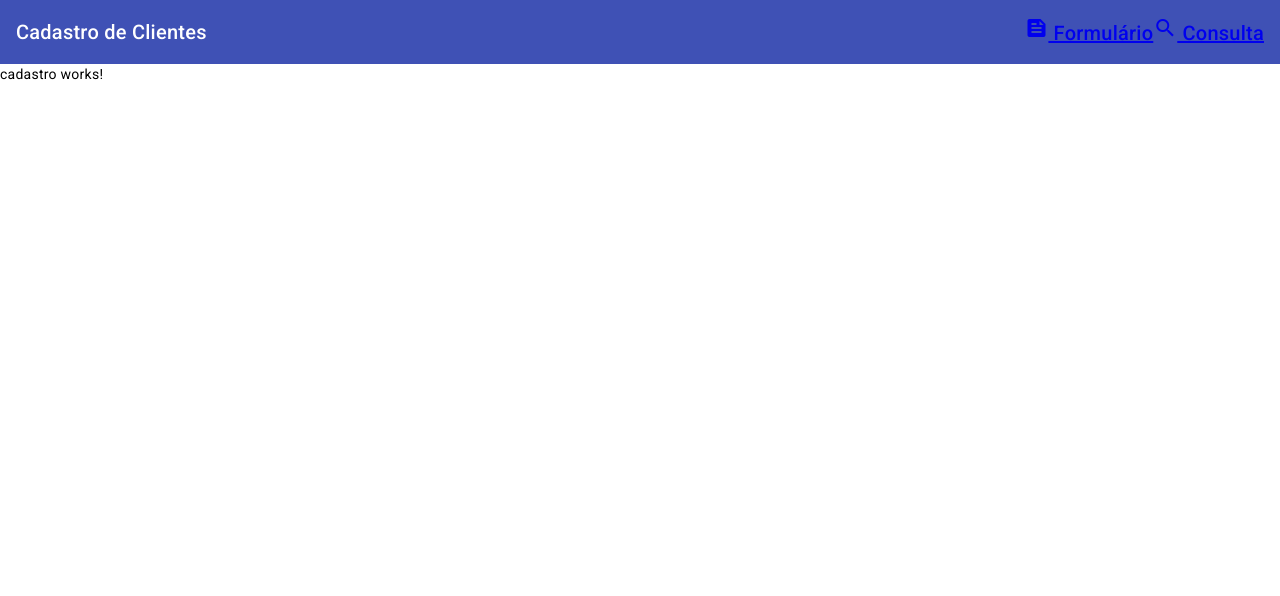
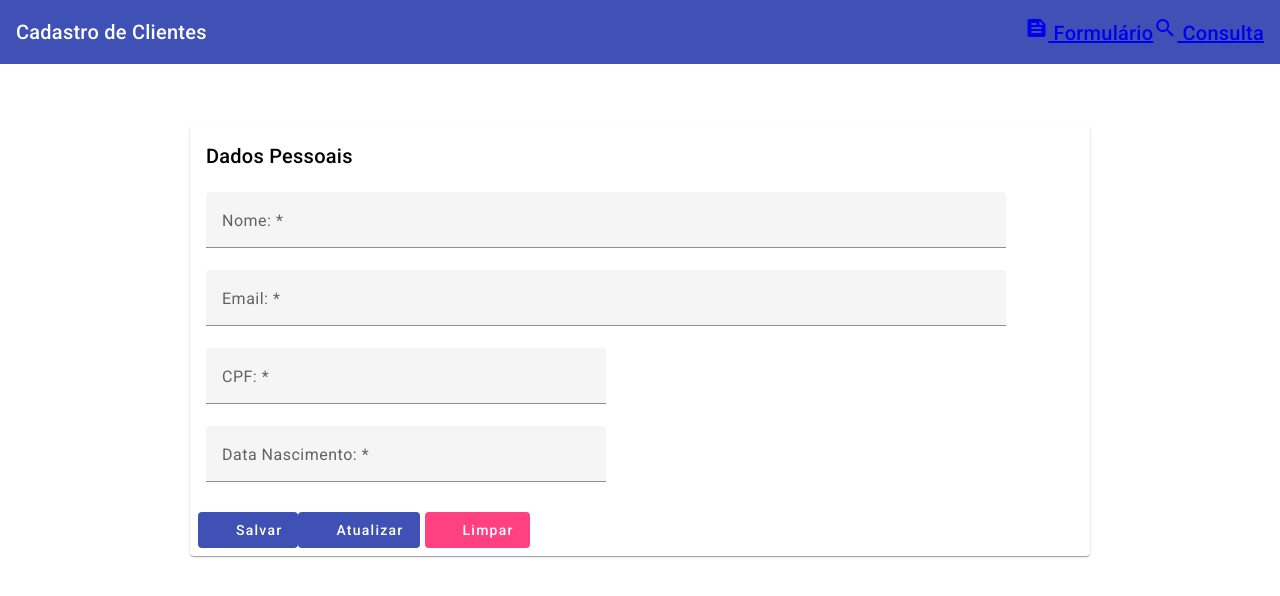
Before and after one commit to tiagosousa10/angular-completo-iniciante-avancado, an Angular app in the folder crud-angular-material/: page /cadastro in a window 1280 px wide. Shown: the top 596 px of the page. Built offline with nearby package versions, Linux system fonts and the light colour scheme.

Commit message:
visual part for cadastro form

```diff
--- a/crud-angular-material/package.json
+++ b/crud-angular-material/package.json
@@ -15,6 +15,7 @@
     "@angular/common": "^19.0.0",
     "@angular/compiler": "^19.0.0",
     "@angular/core": "^19.0.0",
+    "@angular/flex-layout": "^15.0.0-beta.42",
     "@angular/forms": "^19.0.0",
     "@angular/material": "^19.0.4",
     "@angular/platform-browser": "^19.0.0",
@@ -22,6 +23,7 @@
     "@angular/router": "^19.0.0",
     "rxjs": "~7.8.0",
     "tslib": "^2.3.0",
+    "uuid": "^11.0.2",
     "zone.js": "~0.15.0"
   },
   "devDependencies": {
--- a/crud-angular-material/src/app/cadastro/cadastro.component.html
+++ b/crud-angular-material/src/app/cadastro/cadastro.component.html
@@ -1 +1,72 @@
-<p>cadastro works!</p>
+<div fxLayout="row" fxLayoutAlign="center">
+  <div fxLayout="column" fxFlex="900px">
+    <form class="mt-60" #clientsFrm="ngForm">
+      <mat-card>
+        <mat-card-header>
+          <mat-card-title>Dados Pessoais</mat-card-title>
+        </mat-card-header>
+        <mat-card-content class="mt-20">
+          <div fxLayout="row" fxLayoutAlign="start" fxLayoutGap="16px">
+            <div fxLayout="column" fxFlex="800px">
+              <mat-form-field class="full-width">
+                <mat-label>Nome: *</mat-label>
+                <input type="text" placeholder="Ex: Tiago Sousa" matInput />
+              </mat-form-field>
+            </div>
+          </div>
+
+          <div fxLayout="row" fxLayoutAlign="start" fxLayoutGap="16px">
+            <div fxLayout="column" fxFlex="800px">
+              <mat-form-field class="full-width">
+                <mat-label>Email: *</mat-label>
+                <input type="email" placeholder="Digite o seu email" matInput />
+              </mat-form-field>
+            </div>
+          </div>
+
+          <div fxLayout="row" fxLayoutAlign="start" fxLayoutGap="16px">
+            <div fxLayout="column" fxFlex="400px">
+              <mat-form-field class="full-width">
+                <mat-label>CPF: *</mat-label>
+                <input
+                  type="text"
+                  placeholder="Digite a sua Data de Nascimento"
+                  matInput
+                />
+              </mat-form-field>
+            </div>
+          </div>
+
+          <div fxLayout="row" fxLayoutAlign="start" fxLayoutGap="16px">
+            <div fxLayout="column" fxFlex="400px">
+              <mat-form-field class="full-width">
+                <mat-label>Data Nascimento: *</mat-label>
+                <input
+                  type="text"
+                  placeholder="Digite a sua Data de Nascimento"
+                  matInput
+                />
+              </mat-form-field>
+            </div>
+          </div>
+        </mat-card-content>
+        <mat-card-actions>
+          <button mat-flat-button color="primary">
+            <mat-icon font-icon="save"></mat-icon>
+            Salvar
+          </button>
+
+          <button mat-flat-button color="primary">
+            <mat-icon font-icon="refresh"></mat-icon>
+            Atualizar
+          </button>
+
+          <button mat-flat-button color="accent" class="ml-5">
+            <mat-icon font-icon="backspace"></mat-icon>
+            Limpar
+          </button>
+        </mat-card-actions>
+      </mat-card>
+    </form>
+  </div>
+</div>
--- a/crud-angular-material/src/styles.scss
+++ b/crud-angular-material/src/styles.scss
@@ -1,4 +1,29 @@
 /* You can add global styles to this file, and also import other style files */
 
-html, body { height: 100%; }
-body { margin: 0; font-family: Roboto, "Helvetica Neue", sans-serif; }
+html,
+body {
+  height: 100%;
+}
+body {
+  margin: 0;
+  font-family: Roboto, "Helvetica Neue", sans-serif;
+}
+
+.mt-20 {
+  margin-top: 20px;
+}
+
+.mt-40 {
+  margin-top: 40px;
+}
+
+.mt-60 {
+  margin-top: 60px;
+}
+.ml-5 {
+  margin-left: 5px;
+}
+
+.full-width {
+  width: 100%;
+}
```
Also changed, not shown: crud-angular-material/src/app/cadastro/cadastro.component.ts (+18 -5 lines), 1 other file (tests, documents, lock files or other folders).
